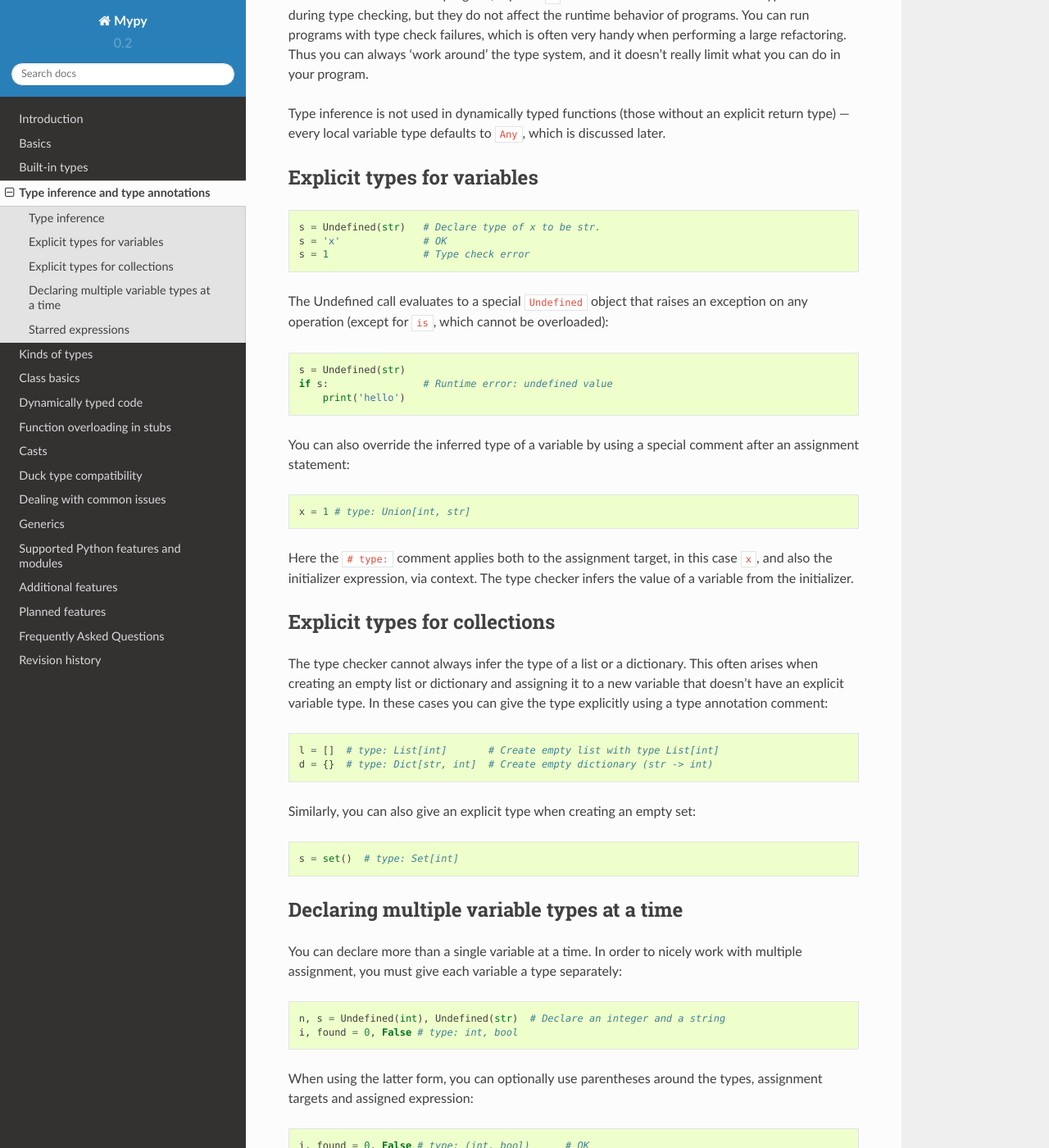
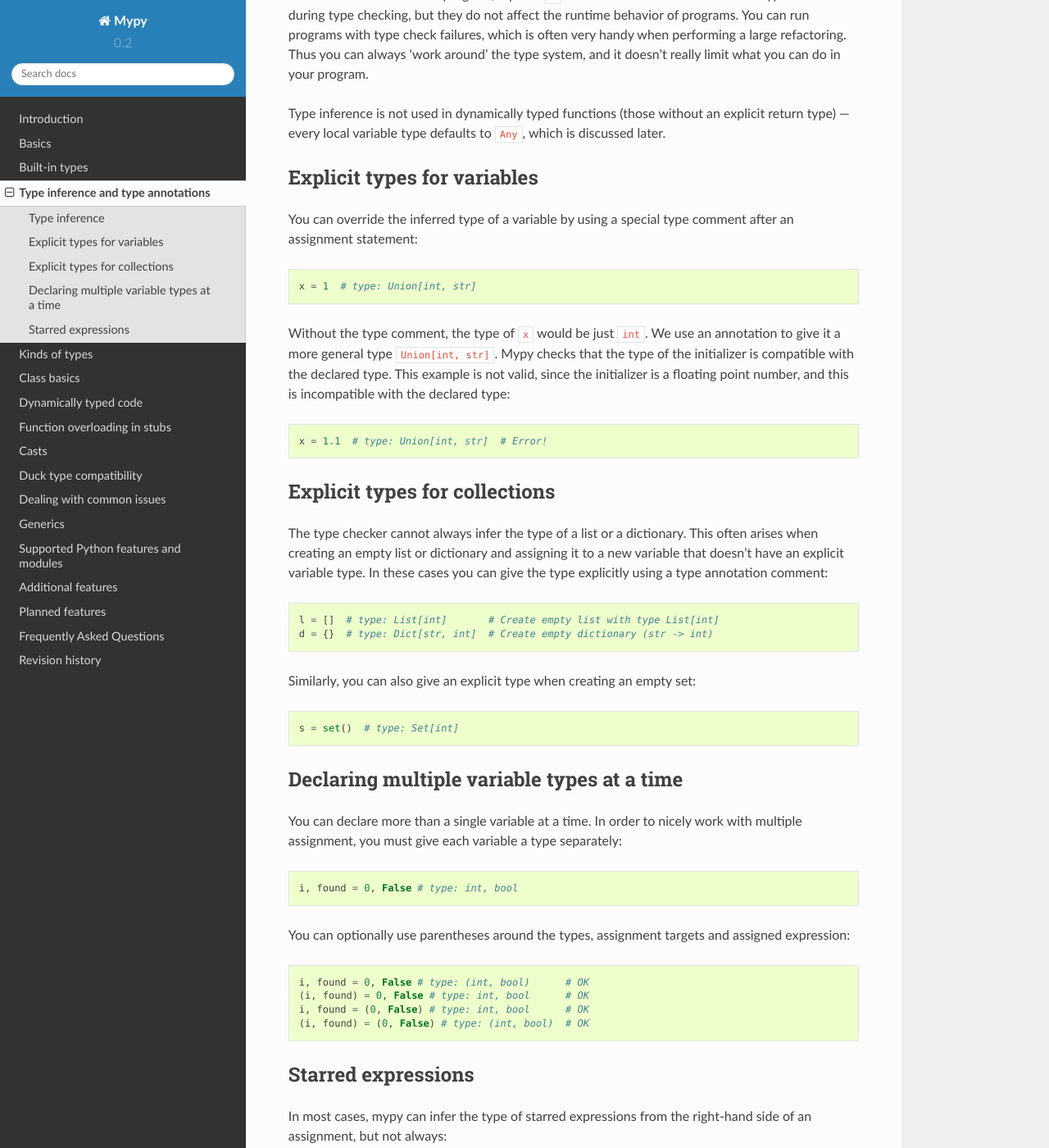
Before and after one commit to lucalysoft/mypy, a Sphinx documentation site: the page built from docs/source/type_inference_and_annotations.rst, in a window 1280 px wide and 1400 px high, scrolled down 967 px. Shown: the whole window at 82% size. Built offline with Sphinx 7.4.7 and the Read the Docs theme 2.0.0, drawn with Linux system fonts in a browser that asks for light colours.

Commit message:
Remove remaining references to Undefined in the docs

```diff
--- a/docs/source/kinds_of_types.rst
+++ b/docs/source/kinds_of_types.rst
@@ -221,8 +221,8 @@ string-literal types with non-string-literal types freely:
 
 .. code-block:: python
 
-   a = Undefined(List['A'])  # OK
-   n = Undefined('int')      # OK, though not useful
+   def f(a: List['A']) -> None: ...  # OK
+   def g(n: 'int') -> None: ...      # OK, though not useful
 
    class A: pass
 
--- a/docs/source/type_inference_and_annotations.rst
+++ b/docs/source/type_inference_and_annotations.rst
@@ -60,32 +60,23 @@ to ``Any``, which is discussed later.
 Explicit types for variables
 ****************************
 
-.. code-block:: python
-
-   s = Undefined(str)   # Declare type of x to be str.
-   s = 'x'              # OK
-   s = 1                # Type check error
-
-The Undefined call evaluates to a special ``Undefined`` object that
-raises an exception on any operation (except for ``is``, which cannot
-be overloaded):
+You can override the inferred type of a variable by using a
+special type comment after an assignment statement:
 
 .. code-block:: python
 
-   s = Undefined(str)
-   if s:                # Runtime error: undefined value
-       print('hello')
+   x = 1  # type: Union[int, str]
 
-You can also override the inferred type of a variable by using a
-special comment after an assignment statement:
+Without the type comment, the type of ``x`` would be just ``int``. We
+use an annotation to give it a more general type ``Union[int, str]``.
+Mypy checks that the type of the initializer is compatible with the
+declared type. This example is not valid, since the initializer is
+a floating point number, and this is incompatible with the declared
+type:
 
 .. code-block:: python
 
-   x = 1 # type: Union[int, str]
-
-Here the ``# type:`` comment applies both to the assignment target, in
-this case ``x``, and also the initializer expression, via context.
-The type checker infers the value of a variable from the initializer.
+   x = 1.1  # type: Union[int, str]  # Error!
 
 Explicit types for collections
 ******************************
@@ -116,11 +107,10 @@ type separately:
 
 .. code-block:: python
 
-   n, s = Undefined(int), Undefined(str)  # Declare an integer and a string
    i, found = 0, False # type: int, bool
 
-When using the latter form, you can optionally use parentheses around
-the types, assignment targets and assigned expression:
+You can optionally use parentheses around the types, assignment targets
+and assigned expression:
 
 .. code-block:: python
 
@@ -130,7 +120,7 @@ the types, assignment targets and assigned expression:
    (i, found) = (0, False) # type: (int, bool)  # OK
 
 Starred expressions
-******************************
+*******************
 
 In most cases, mypy can infer the type of starred expressions from the
 right-hand side of an assignment, but not always:
```
Also changed, not shown: docs/source/class_basics.rst (+5 -6 lines), docs/source/dynamic_typing.rst (+5 -5 lines).
